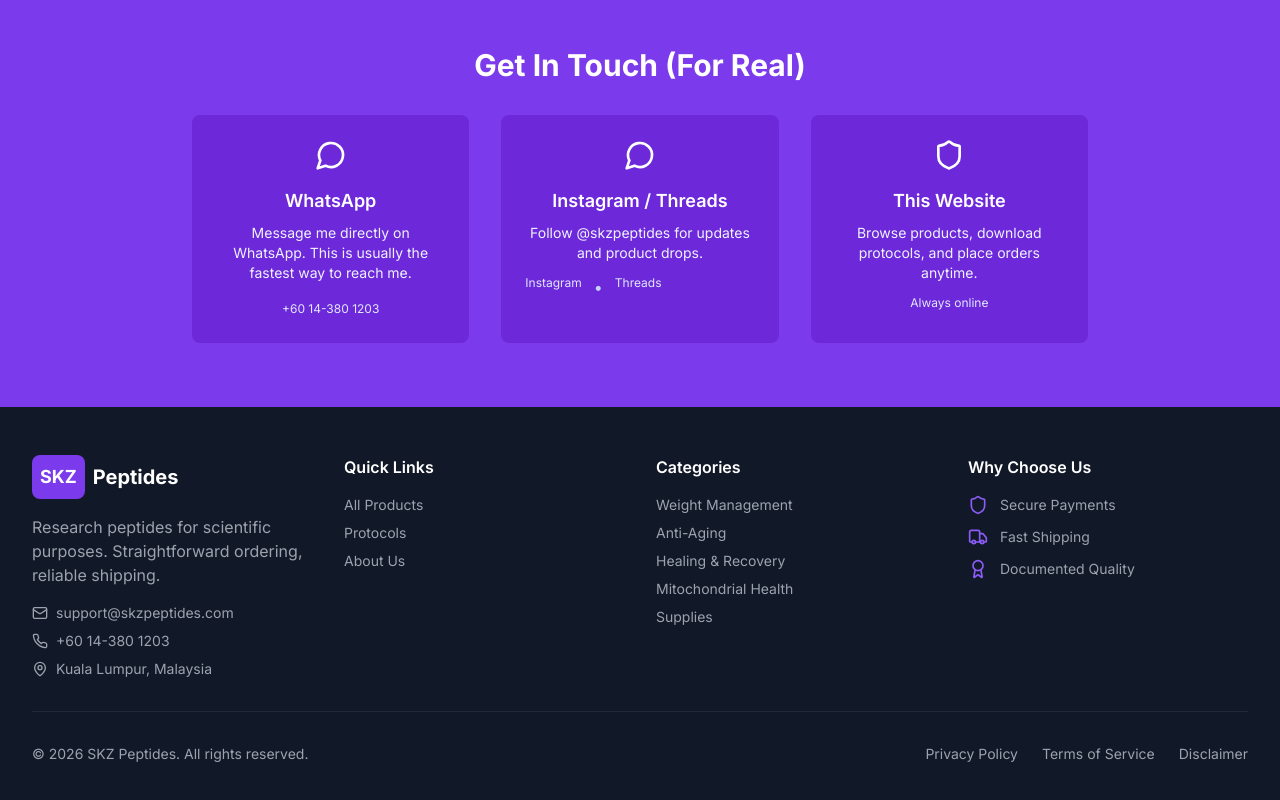
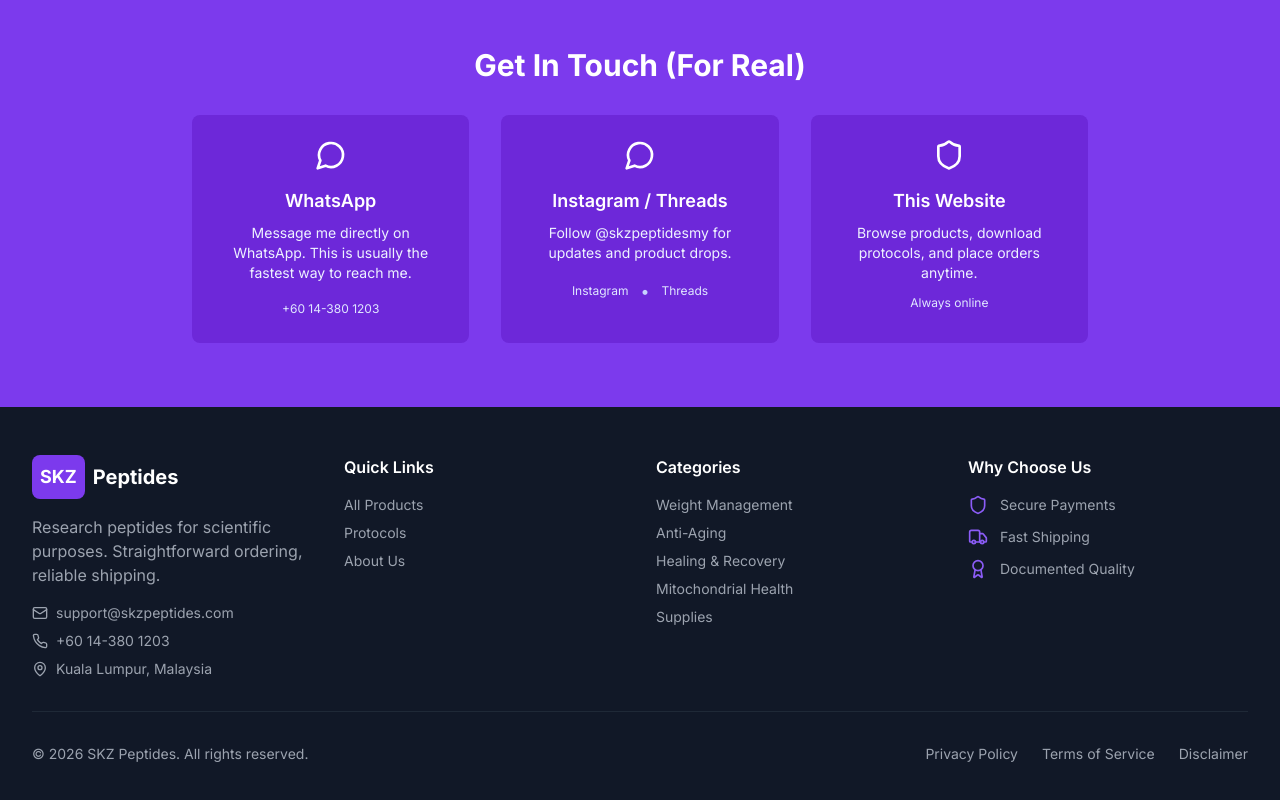
Before and after one commit to cinigami/SKZ-Peptides-, a React (Vite) app in the folder projects/skz-peptides/frontend/: page /about in a window 1280 px wide. Shown: the part 2010-2810 px from the top of the page. Built offline with nearby package versions, Linux system fonts and the light colour scheme.

Commit message:
fix: Instagram/Threads margin + update username @skzpeptidesmy

```diff
--- a/projects/skz-peptides/frontend/src/pages/About.jsx
+++ b/projects/skz-peptides/frontend/src/pages/About.jsx
@@ -151,13 +151,13 @@
               <div className="bg-primary-700 p-6 rounded-lg">
                 <MessageCircle className="w-8 h-8 mx-auto mb-4" />
                 <h3 className="text-lg font-semibold mb-2">Instagram / Threads</h3>
-                <p className="text-primary-100 text-sm mb-3">
-                  Follow @skzpeptides for updates and product drops.
+                <p className="text-primary-100 text-sm mb-4">
+                  Follow @skzpeptidesmy for updates and product drops.
                 </p>
-                <div className="flex space-x-3">
-                  <a href="https://instagram.com/skzpeptides" target="_blank" rel="noopener noreferrer" className="text-xs text-primary-200 hover:text-white">Instagram</a>
+                <div className="flex items-center justify-center space-x-3">
+                  <a href="https://instagram.com/skzpeptidesmy" target="_blank" rel="noopener noreferrer" className="text-xs text-primary-200 hover:text-white">Instagram</a>
                   <span className="text-primary-300">•</span>
-                  <a href="https://threads.net/@skzpeptides" target="_blank" rel="noopener noreferrer" className="text-xs text-primary-200 hover:text-white">Threads</a>
+                  <a href="https://threads.net/@skzpeptidesmy" target="_blank" rel="noopener noreferrer" className="text-xs text-primary-200 hover:text-white">Threads</a>
                 </div>
               </div>
 
```
Also changed, not shown: 1 other file (tests, documents, lock files or other folders).
